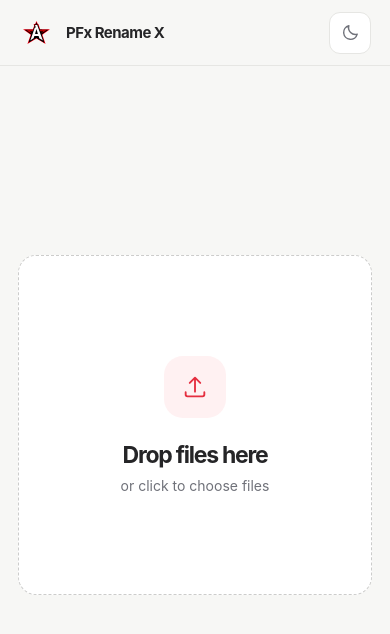
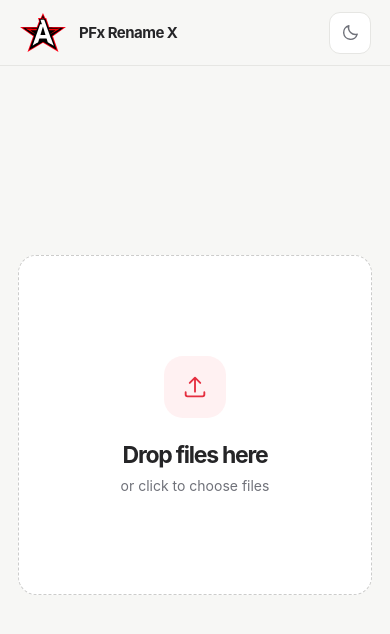
Before and after one commit to pfxamd/pfx-rename-x, a React (Vite) app in the folder app/: page / in a window 390 px wide. Shown: the top 634 px of the page. Built offline with nearby package versions, Linux system fonts and the light colour scheme.

Commit message:
Increase brand logo prominence in desktop and mobile header

```diff
--- a/app/src/app/App.module.css
+++ b/app/src/app/App.module.css
@@ -22,14 +22,14 @@
   gap: 12px;
 }
 .logoFrame {
-  width: 39px;
-  height: 39px;
+  width: 56px;
+  height: 56px;
   display: grid;
   place-items: center;
 }
 .logoFrame img {
-  width: 29px;
-  height: 29px;
+  width: 54px;
+  height: 54px;
   object-fit: contain;
 }
 .brand h1 {
@@ -274,8 +274,8 @@
   .header { height: 66px; }
   .headerInner { padding: 0 19px; }
   .brand h1 { font-size: 15px; }
-  .logoFrame { width: 35px; height: 35px; }
-  .logoFrame img { width: 27px; height: 27px; }
+  .logoFrame { width: 48px; height: 48px; }
+  .logoFrame img { width: 46px; height: 46px; }
   .main { padding: 0 18px 60px; }
   .emptyStage { min-height: calc(100dvh - 66px - 60px); }
   .dropZone { border-radius: 18px; height: min(55vh, 340px); min-height: 265px; }
```
